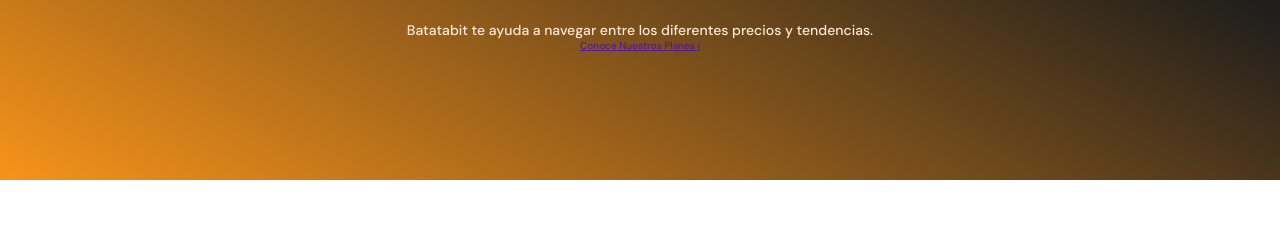
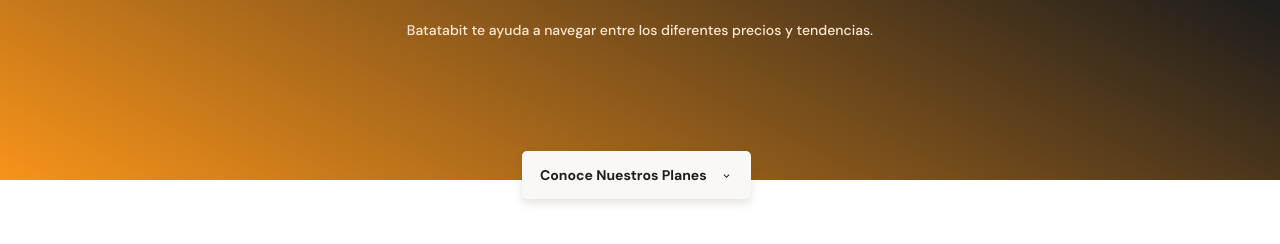
Before and after one commit to Cesar17188/mobileFirst, a plain HTML site: page index.html in a window 1280 px wide. Shown: the part 154-398 px from the top of the page. Drawn offline with Linux system fonts and the light colour scheme.

Commit message:
position absolute y flex

```diff
--- a/index.html
+++ b/index.html
@@ -16,7 +16,7 @@
         <div class="header--title-container">
             <h1>La próxima revolución en el intercambio de criptomonedas.</h1>
             <p>Batatabit te ayuda a navegar entre los diferentes precios y tendencias.</p>
-            <a href="" class="header--button">Conoce Nuestros Planes <span>i</span></a>
+            <a href="" class="header--button">Conoce Nuestros Planes <span></span></a>
         </div>
     </header>
     <main>
--- a/style.css
+++ b/style.css
@@ -71,3 +71,32 @@ header img {
     font-weight: 500;
     color: var(--soft-orange);
 }
+.header--title-container .header--button {
+    position: absolute;
+    left: calc(50% - 118px);
+    top: 270px;
+    display: block;
+    margin-top: 35px;
+    padding: 15px;
+    width: 229px;
+    height: 48px;
+    background-color: var(--off-white);
+    /* Sombra */
+    box-shadow: 0px 4px 8px rgba(89, 73, 30, 0.16);
+    border: none;
+    border-radius: 5px;
+    font-size: 1.4rem;
+    font-weight: bold;
+    text-decoration: none;
+    color: var(--warm-black);
+}
+.header--button span {
+    display: inline-block;
+    width: 13px;
+    height: 8px;
+    margin-left: 10px;
+    background-image: url("./assets/icons/down-arrow.svg");
+    background-size: cover;
+    background-position: center;
+    background-repeat: no-repeat;
+}
```
Also changed, not shown: 1 other file.
